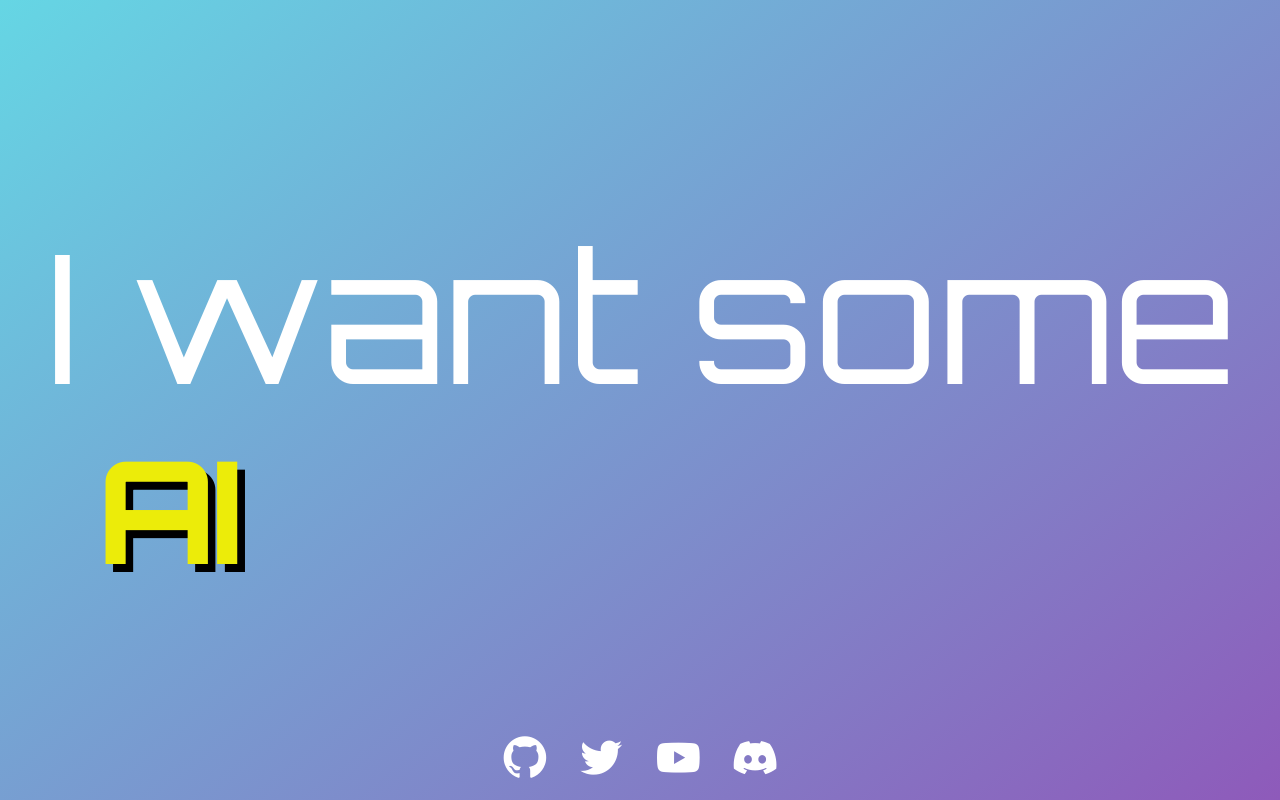
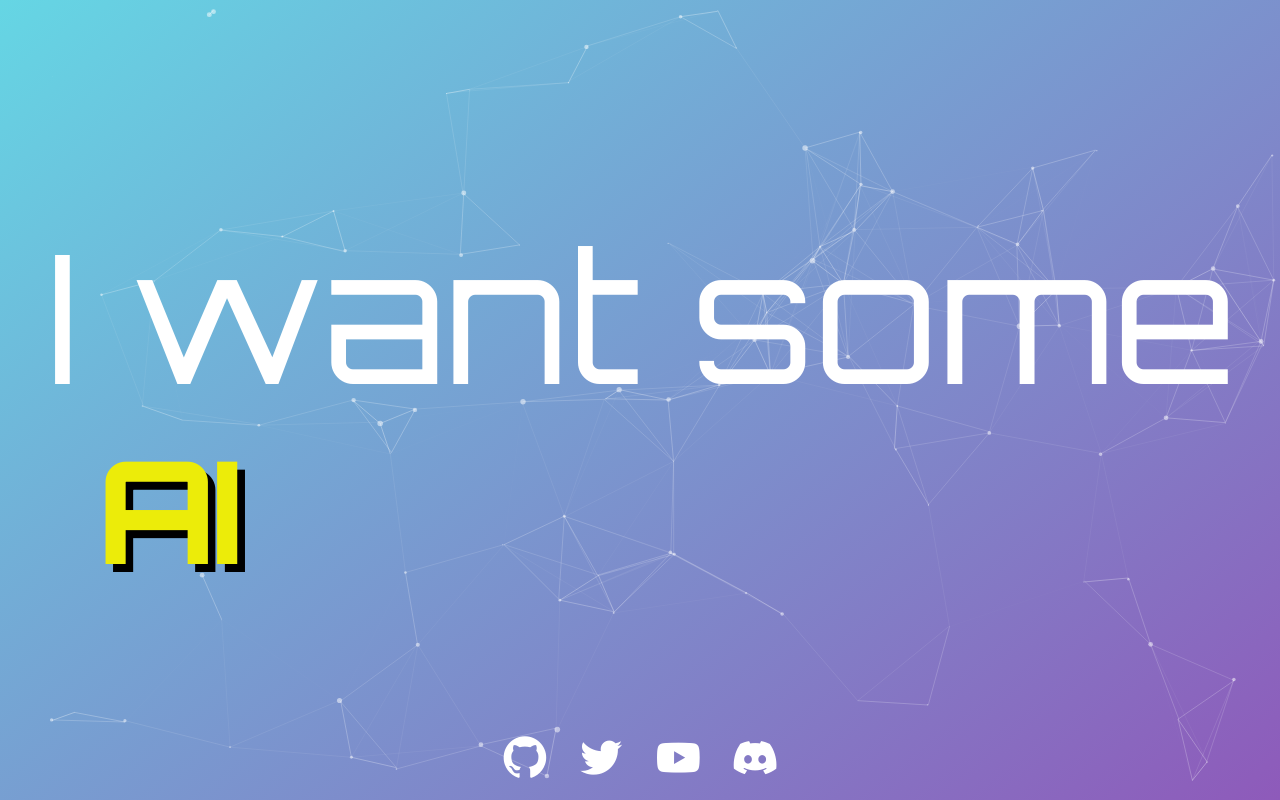
Before and after one commit to Grizz1e/grizz1e-website, a plain HTML site: page index.html in a window 1280 px wide. Drawn offline with nearby package versions, Linux system fonts and the light colour scheme.

Commit message:
Particles

```diff
--- /dev/null
+++ b/assets/particles.json
@@ -0,0 +1,110 @@
+{
+    "particles": {
+        "number": {
+            "value": 80,
+            "density": {
+                "enable": true,
+                "value_area": 800
+            }
+        },
+        "color": {
+            "value": "#ffffff"
+        },
+        "shape": {
+            "type": "circle",
+            "stroke": {
+                "width": 0,
+                "color": "#000000"
+            },
+            "polygon": {
+                "nb_sides": 5
+            },
+            "image": {
+                "src": "img/github.svg",
+                "width": 100,
+                "height": 100
+            }
+        },
+        "opacity": {
+            "value": 0.5,
+            "random": false,
+            "anim": {
+                "enable": false,
+                "speed": 1,
+                "opacity_min": 0.1,
+                "sync": false
+            }
+        },
+        "size": {
+            "value": 3,
+            "random": true,
+            "anim": {
+                "enable": false,
+                "speed": 40,
+                "size_min": 0.1,
+                "sync": false
+            }
+        },
+        "line_linked": {
+            "enable": true,
+            "distance": 150,
+            "color": "#ffffff",
+            "opacity": 0.4,
+            "width": 1
+        },
+        "move": {
+            "enable": true,
+            "speed": 6,
+            "direction": "none",
+            "random": false,
+            "straight": false,
+            "out_mode": "out",
+            "bounce": false,
+            "attract": {
+                "enable": false,
+                "rotateX": 600,
+                "rotateY": 1200
+            }
+        }
+    },
+    "interactivity": {
+        "detect_on": "canvas",
+        "events": {
+            "onhover": {
+                "enable": true,
+                "mode": "repulse"
+            },
+            "onclick": {
+                "enable": true,
+                "mode": "push"
+            },
+            "resize": true
+        },
+        "modes": {
+            "grab": {
+                "distance": 400,
+                "line_linked": {
+                    "opacity": 1
+                }
+            },
+            "bubble": {
+                "distance": 400,
+                "size": 40,
+                "duration": 2,
+                "opacity": 8,
+                "speed": 3
+            },
+            "repulse": {
+                "distance": 200,
+                "duration": 0.4
+            },
+            "push": {
+                "particles_nb": 4
+            },
+            "remove": {
+                "particles_nb": 2
+            }
+        }
+    },
+    "retina_detect": true
+}
--- a/index.html
+++ b/index.html
@@ -26,9 +26,35 @@
     <link rel="stylesheet" href="/css/style.css">
     <link rel="stylesheet" href="https://cdn.jsdelivr.net/npm/@splidejs/splide@4.1.4/dist/css/splide.min.css">
     <link href='https://unpkg.com/boxicons@2.1.4/css/boxicons.min.css' rel='stylesheet'>
+    <style>
+        body,
+        html {
+            height: 100%
+        }
+
+        #particles-js canvas {
+            display: block;
+            -webkit-transform: scale(1);
+            -ms-transform: scale(1);
+            transform: scale(1);
+            opacity: 1;
+            -webkit-transition: opacity .8s ease, -webkit-transform 1.4s ease;
+            transition: opacity .8s ease, transform 1.4s ease
+        }
+
+        #particles-js {
+            width: 100%;
+            height: 100%;
+            position: fixed;
+            z-index: -1;
+            top: 0;
+            left: 0
+        }
+    </style>
 </head>
 
 <body>
+    <div id="particles-js"></div>
     <div class="hero-container">
         <h1 class="title">I want some</h1>
         <section class="splide" aria-label="Splide Basic HTML Example">
@@ -68,6 +94,13 @@
             autoplay: true,
         }).mount();
     </script>
+    <script src="http://cdn.jsdelivr.net/particles.js/2.0.0/particles.min.js"></script>
+    <script>
+        particlesJS.load('particles-js', '/assets/particles.json', function () {
+            console.log('callback - particles.js config loaded');
+        });
+        // MTExMzc4NDM0MjcyOTIxMjAwNA.GYHkBV.0ZiyhDpc60Ru5eLq0Hk_muZ6MyqTX-GQVZQ_yY
+    </script>
 </body>
 
 </html>
```
